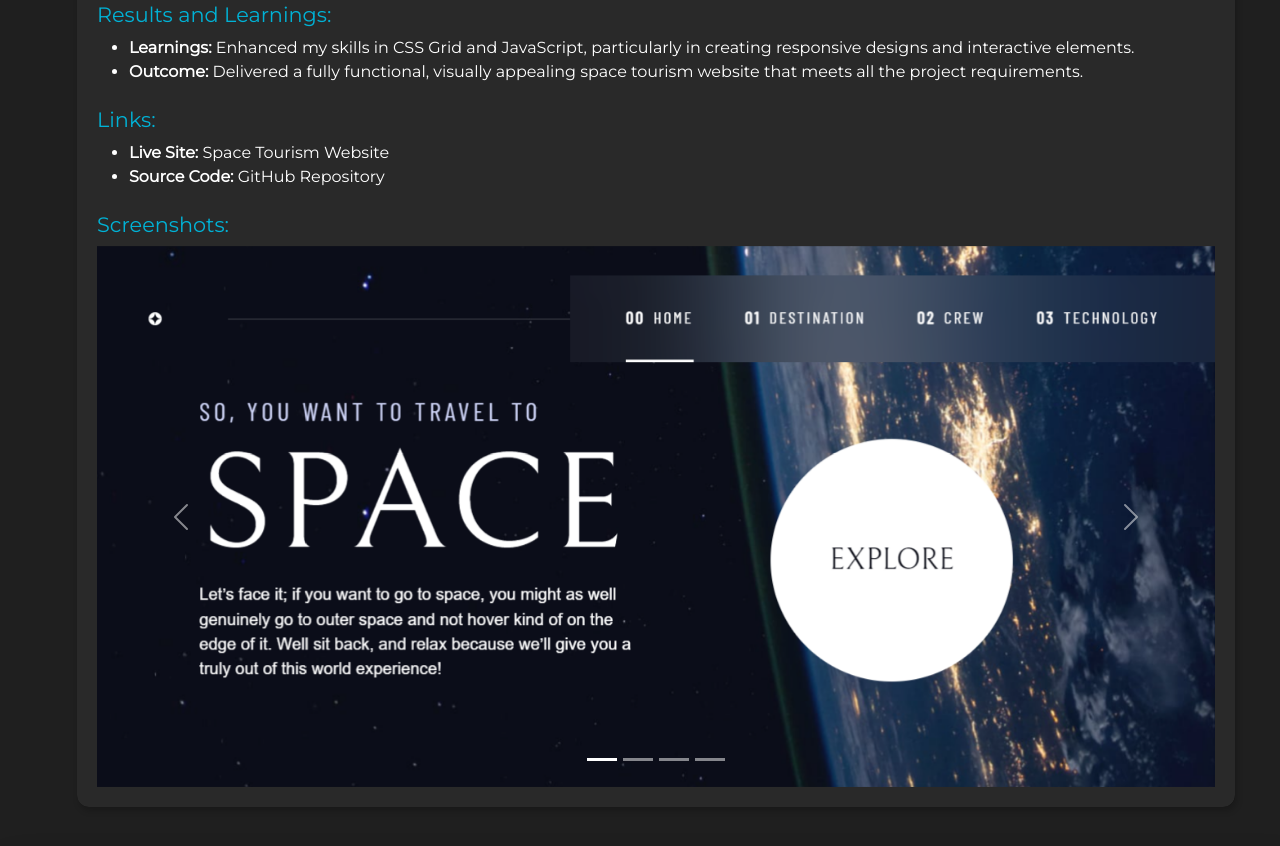
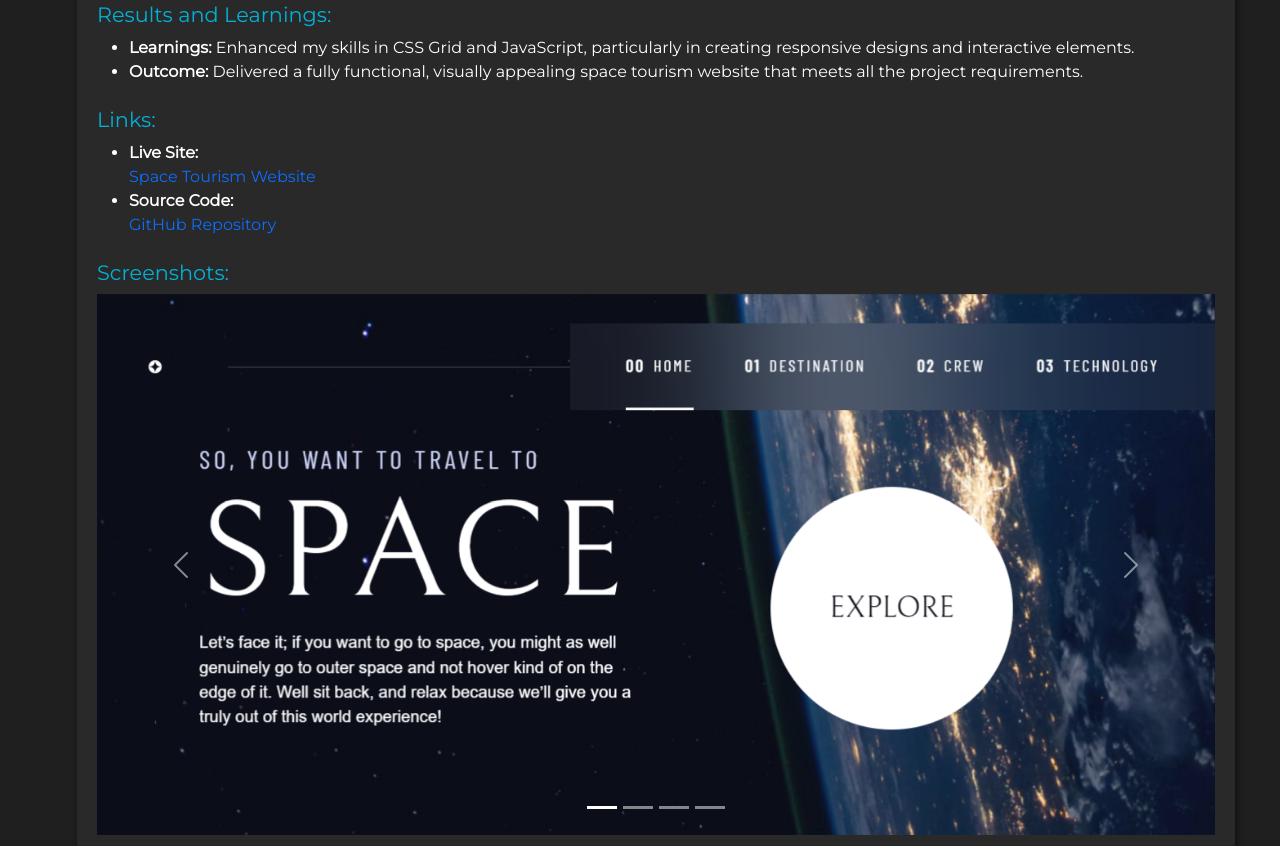
Before and after one commit to Tiasha26/tiasha26.github.io, a plain HTML site: page projects/Space-tourism website.html in a window 1280 px wide. Shown: the part 797-1643 px from the top of the page. Drawn offline with nearby package versions, Linux system fonts and the light colour scheme.

Commit message:
Add files via upload

```diff
--- a/projects/Space-tourism website.html
+++ b/projects/Space-tourism website.html
@@ -46,7 +46,7 @@
         <a href="#">Tiasha<span>.</span></a>
       </h1>
 
-      <div class="navbar-actions">
+      <!-- <div class="navbar-actions">
 
         <select name="language" id="lang">
           <option value="en">En</option>
@@ -57,7 +57,7 @@
           <span class="icon"></span>
         </button>
 
-      </div>
+      </div> -->
 
       <button class="nav-toggle-btn" aria-label="Toggle Menu" title="Toggle Menu" data-nav-toggle-btn>
         <span class="one"></span>
@@ -117,7 +117,7 @@
     </a>
   </li> -->
 
-      <li class="lists project-card">
+      <li class="lists ">
         <div class="description card-inside">
           <h1 class="h1 hero-title">Space Tourism Multi-page Website</h1>
           <h3 class="descrip-titles">Project Title: Space Tourism Website</h3>
@@ -165,8 +165,8 @@
           <br>
           <h3 class="descrip-titles">Links:</h3>
           <ul style="list-style-type:disc;">
-            <li><b>Live Site:</b> Space Tourism Website</li>
-            <li><b>Source Code:</b> GitHub Repository</li>
+            <li><b>Live Site:</b> <a href="https://tiasha26.github.io/Space-Tourism-multi-page-Website/" target="_blank"> Space Tourism Website</a></li>
+            <li><b>Source Code:</b> <a href="https://github.com/Tiasha26/Space-Tourism-multi-page-Website" target="_blank"> GitHub Repository</a></li>
           </ul>
           <br>
 
@@ -224,7 +224,7 @@
       </p>
 
       <p class="copyright">
-        &copy; 2024 . All rights reserved
+        &copy; 2024. All rights reserved
       </p>
 
     </div>
```
